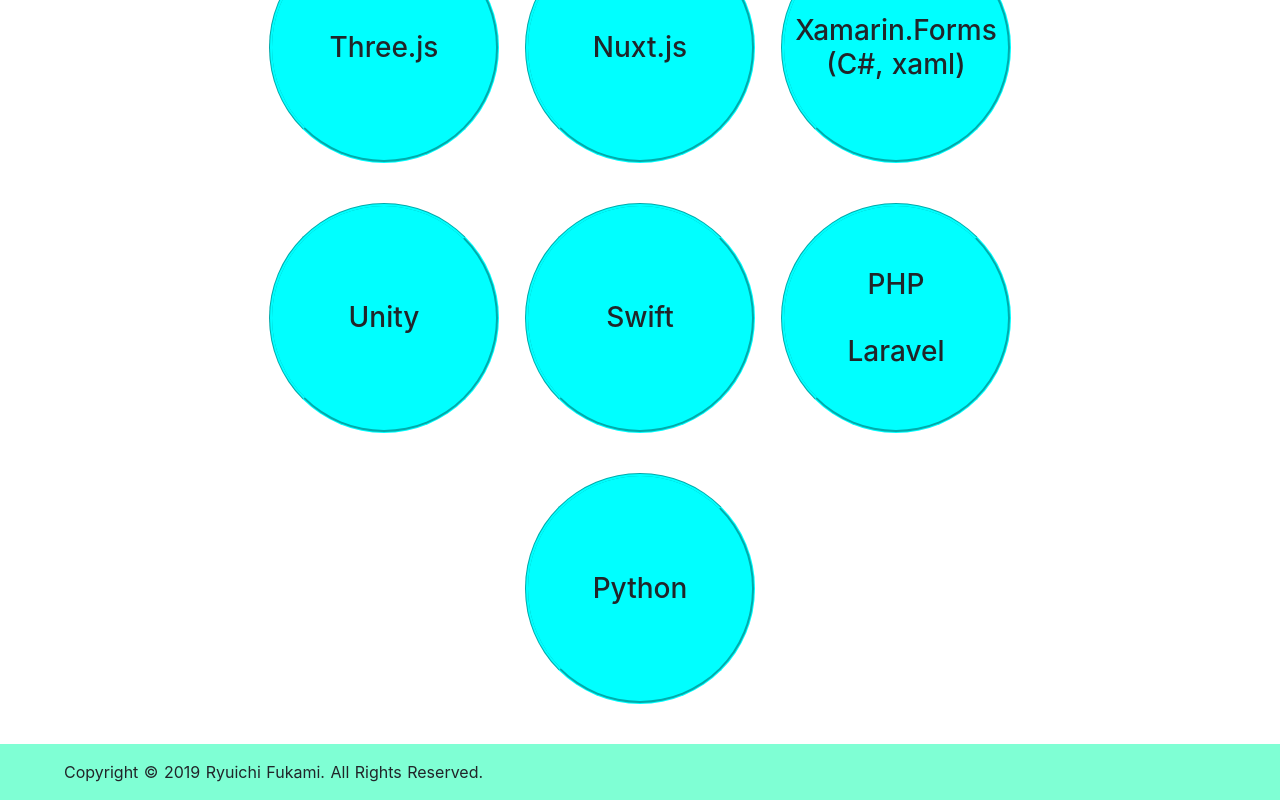
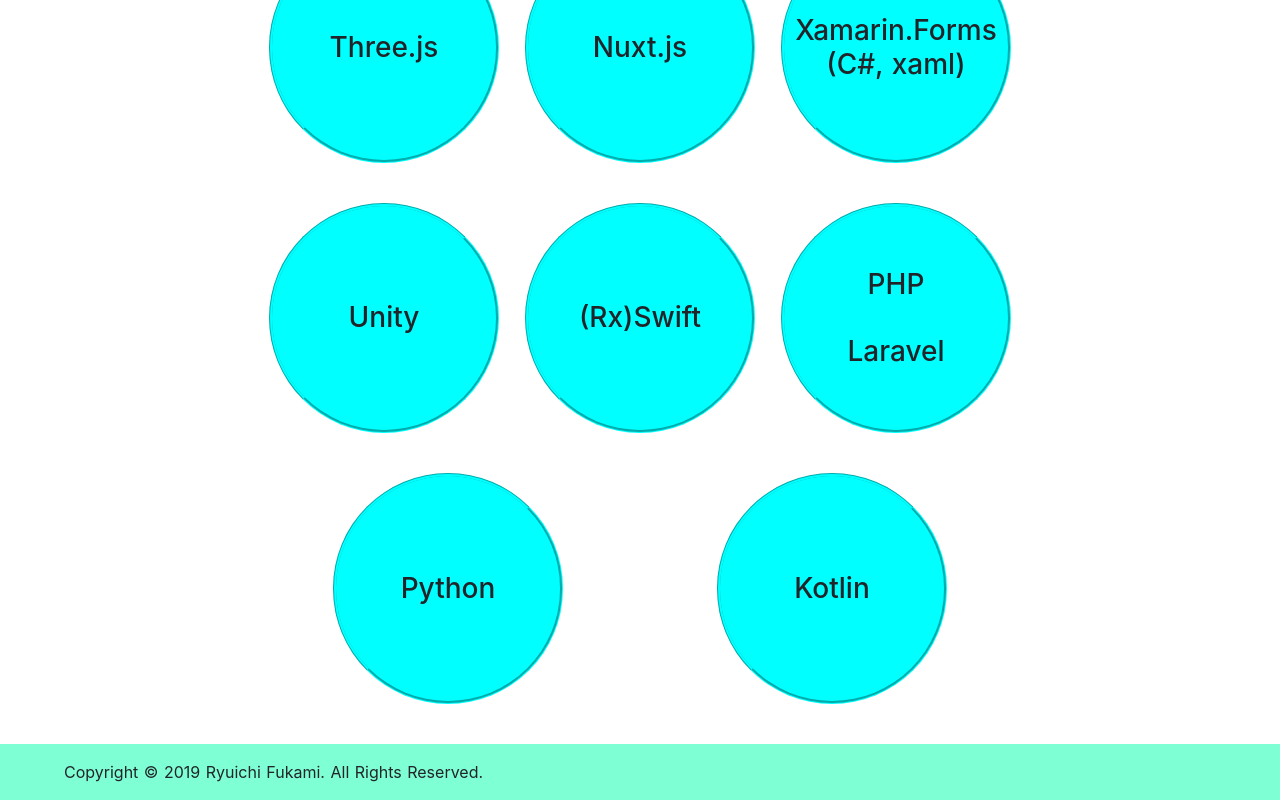
Before and after one commit to fukami421/fukami421.github.io, a Nuxt app: page /skill in a window 1280 px wide. Shown: the part 655-1455 px from the top of the page. Built offline with nearby package versions, Linux system fonts and the light colour scheme.

Commit message:
added README.md

```diff
--- a/pages/skill/index.vue
+++ b/pages/skill/index.vue
@@ -37,7 +37,7 @@
           <div />
         </div>
         <div class="flex_area skill_size rounded-circle vertical_middle">
-          <div class="h3 no_margin_bottom">Swift</div>
+          <div class="h3 no_margin_bottom">(Rx)Swift</div>
           <div />
         </div>
         <div class="flex_area skill_size rounded-circle vertical_middle">
@@ -49,6 +49,10 @@
         </div>
         <div class="flex_area skill_size rounded-circle vertical_middle">
           <div class="h3 no_margin_bottom">Python</div>
+          <div />
+        </div>
+        <div class="flex_area skill_size rounded-circle vertical_middle">
+          <div class="h3 no_margin_bottom">Kotlin</div>
           <div />
         </div>
       </div>
```
